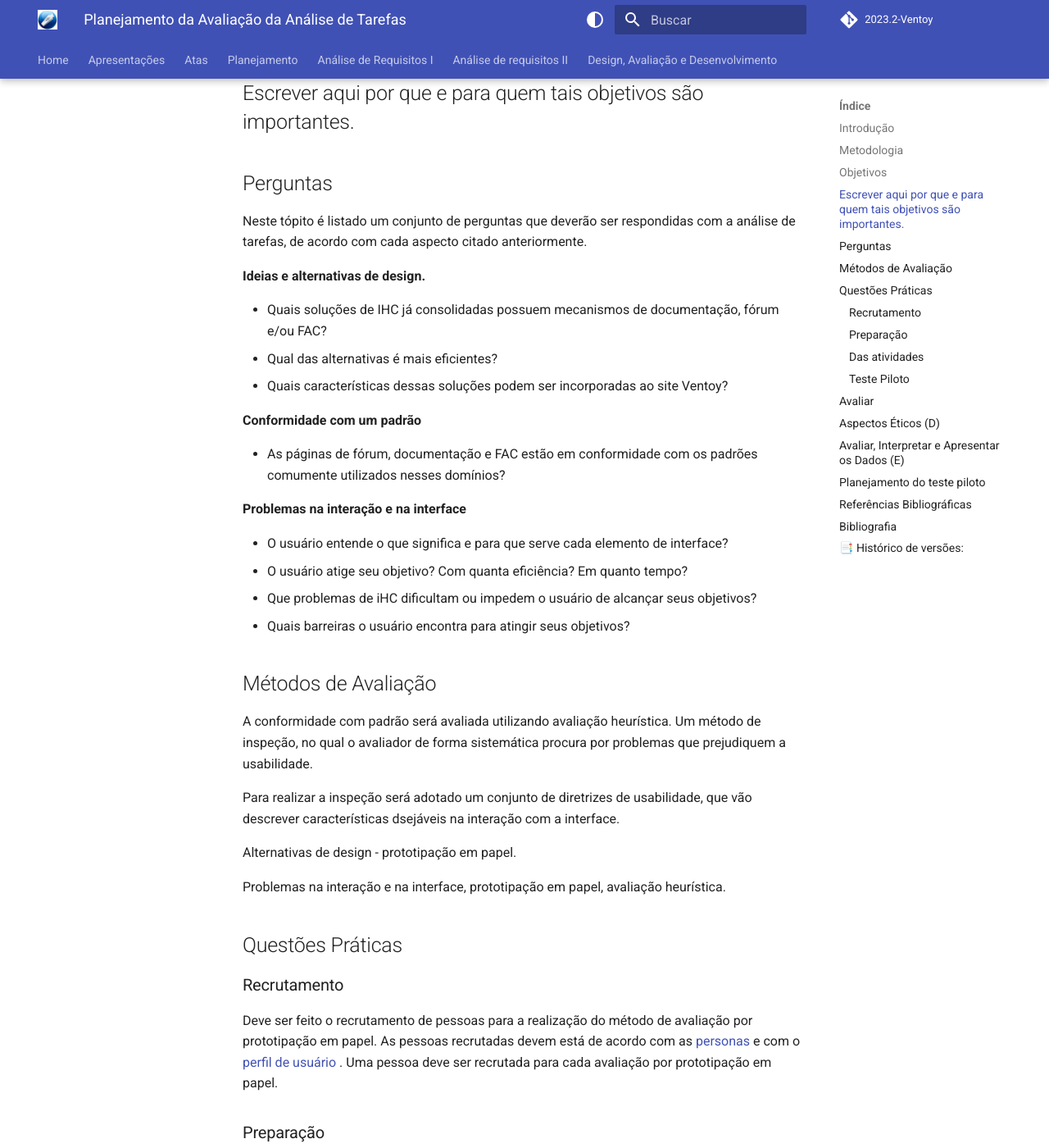
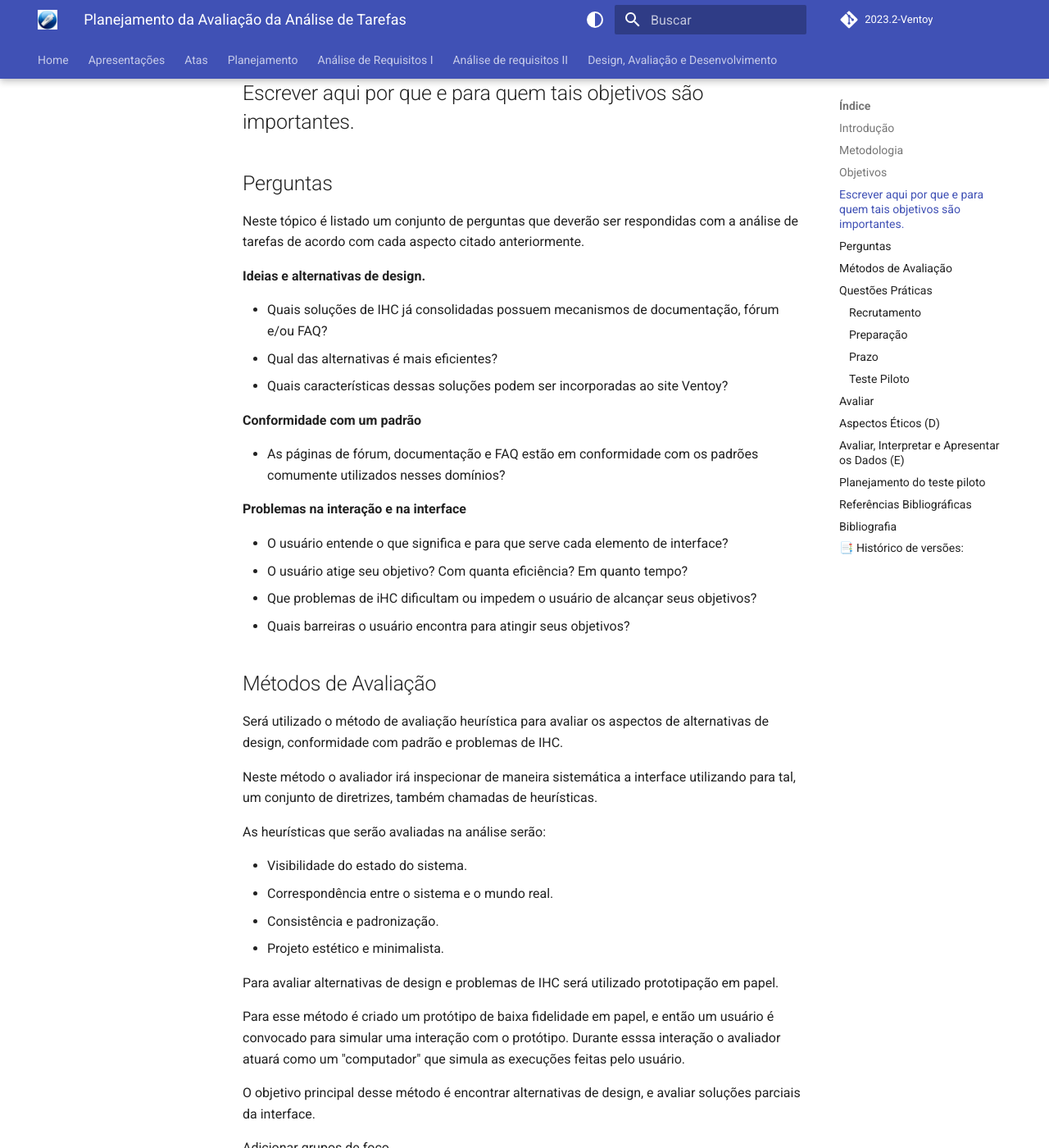
Before and after one commit to Interacao-Humano-Computador/2023.2-Ventoy, an MkDocs documentation site: the page built from docs/DAD/nivel1/AnaliseTarefas/planejamento.md, in a window 1280 px wide and 1400 px high, scrolled down 701 px. Shown: the whole window at 82% size. Built offline with MkDocs 1.6.1 and Material for MkDocs 9.7.7, drawn with Linux system fonts in a browser that asks for light colours; comment, search, counter and statistics services are not loaded; some of the changed text lies outside the part shown.

Commit message:
conflito

```diff
--- a/docs/DAD/nivel1/AnaliseTarefas/planejamento.md
+++ b/docs/DAD/nivel1/AnaliseTarefas/planejamento.md
@@ -6,37 +6,36 @@ Esse documento é um planejamento da atividade de análise de tarefas.
 
 ## Metodologia
 
-As atividades que serão avaliadas nesta análise foram obtidas com os métodos de
+As atividades que serão avaliadas na análise foram obtidas com os métodos de
 [análise hierárquica de  tarefas]() (HTA) e [concur task tree]() (CTT).
-A estrutura do planejamento
-O planejamento foi organizado o utilizando o *framework* DECIDE.
+A estrutura deste planejamento foi construída utilizando o *framework* DECIDE.
 
 ## Objetivos
 
-O objetivo da avaliação é investigar a qualidade das tarefas obtidas através dos métodos de  Os aspectos das tarefas que serão
-avaliadas, são:
+O objetivo da avaliação é investigar a qualidade das tarefas obtidas através dos métodos HTA e CTT.
+Os aspectos das tarefas que serão avaliados são:
 
-- Analisar a apropriação da tecnologia pelo usuário.
+- Apropriação da tecnologia pelo usuário.
 - Ideias e alternativas de design.
-- Conformidade com um padrão.
+- Conformidade com padrão.
 - Problemas na interação e na interface.
 
 ## Escrever aqui por que e para quem tais objetivos são importantes.
 
 ## Perguntas
 
-Neste tópito é listado um conjunto de perguntas que deverão ser respondidas com a análise de tarefas,
+Neste tópico é listado um conjunto de perguntas que deverão ser respondidas com a análise de tarefas
 de acordo com cada aspecto citado anteriormente.
 
 **Ideias e alternativas de design.**
 
-- Quais soluções de IHC já consolidadas possuem mecanismos de documentação, fórum e/ou FAC?
+- Quais soluções de IHC já consolidadas possuem mecanismos de documentação, fórum e/ou FAQ?
 - Qual das alternativas é mais eficientes?
 - Quais características dessas soluções podem ser incorporadas ao site Ventoy?
 
 **Conformidade com um padrão**
 
-- As páginas de fórum, documentação e FAC estão em conformidade com os padrões comumente utilizados
+- As páginas de fórum, documentação e FAQ estão em conformidade com os padrões comumente utilizados
 nesses domínios?
 
 **Problemas na interação e na interface**
@@ -48,31 +47,45 @@ nesses domínios?
 
 ## Métodos de Avaliação
 
-A conformidade com padrão será avaliada utilizando avaliação heurística. Um método de inspeção,
-no qual o avaliador de forma sistemática procura por problemas que prejudiquem a usabilidade.
+Será utilizado o método de avaliação heurística para avaliar os aspectos de alternativas de design,
+conformidade com padrão e problemas de IHC.
 
-Para realizar a inspeção será adotado um conjunto de diretrizes de usabilidade, que vão descrever
-características dsejáveis na interação com a interface.
+Neste método o avaliador irá inspecionar de maneira sistemática a interface utilizando para tal,
+um conjunto de diretrizes, também chamadas de heurísticas.
 
-Alternativas de design  - prototipação em papel.
+As heurísticas que serão avaliadas na análise serão:
 
-Problemas na interação e na interface, prototipação em papel, avaliação heurística.
+- Visibilidade do estado do sistema.
+- Correspondência entre o sistema e o mundo real.
+- Consistência e padronização.
+- Projeto estético e minimalista.
+
+Para avaliar alternativas de design e problemas de IHC será utilizado prototipação em papel.
+
+Para esse método é criado um protótipo de baixa fidelidade em papel, e então um usuário é
+convocado para simular uma interação com o protótipo. Durante esssa interação o avaliador atuará
+como um "computador" que simula as execuções feitas pelo usuário.
+
+O objetivo principal desse método é encontrar alternativas de design, e avaliar soluções
+parciais da interface.
+
+Adicionar grupos de foco
 
 ## Questões Práticas
 
 ### Recrutamento
 
-Deve ser feito o recrutamento de pessoas para a realização do método de avaliação por prototipação
-em papel. As pessoas recrutadas devem está de acordo com as [personas](../../../elicitacao/Persona.md)
-e com o [perfil de usuário](../../../elicitacao/PerfilUsuario.md) . Uma pessoa deve ser recrutada
-para cada avaliação por prototipação em papel.
+Deve ser feito o recrutamento de pessoas para a realização do método de avaliação por protopitação
+em papel e para o grupo de foco. As pessoas recrutadas devem está de acordo com as
+[personas](../../../elicitacao/Persona.md) e com o [perfil de usuário](../../../elicitacao/PerfilUsuario.md).
+
+O usuário recrutado deve concordar com o termo de consentimento.
 
 ### Preparação
 
 
 
-### Das atividades
-
+### Prazo
 
 ### Teste Piloto
 
```
